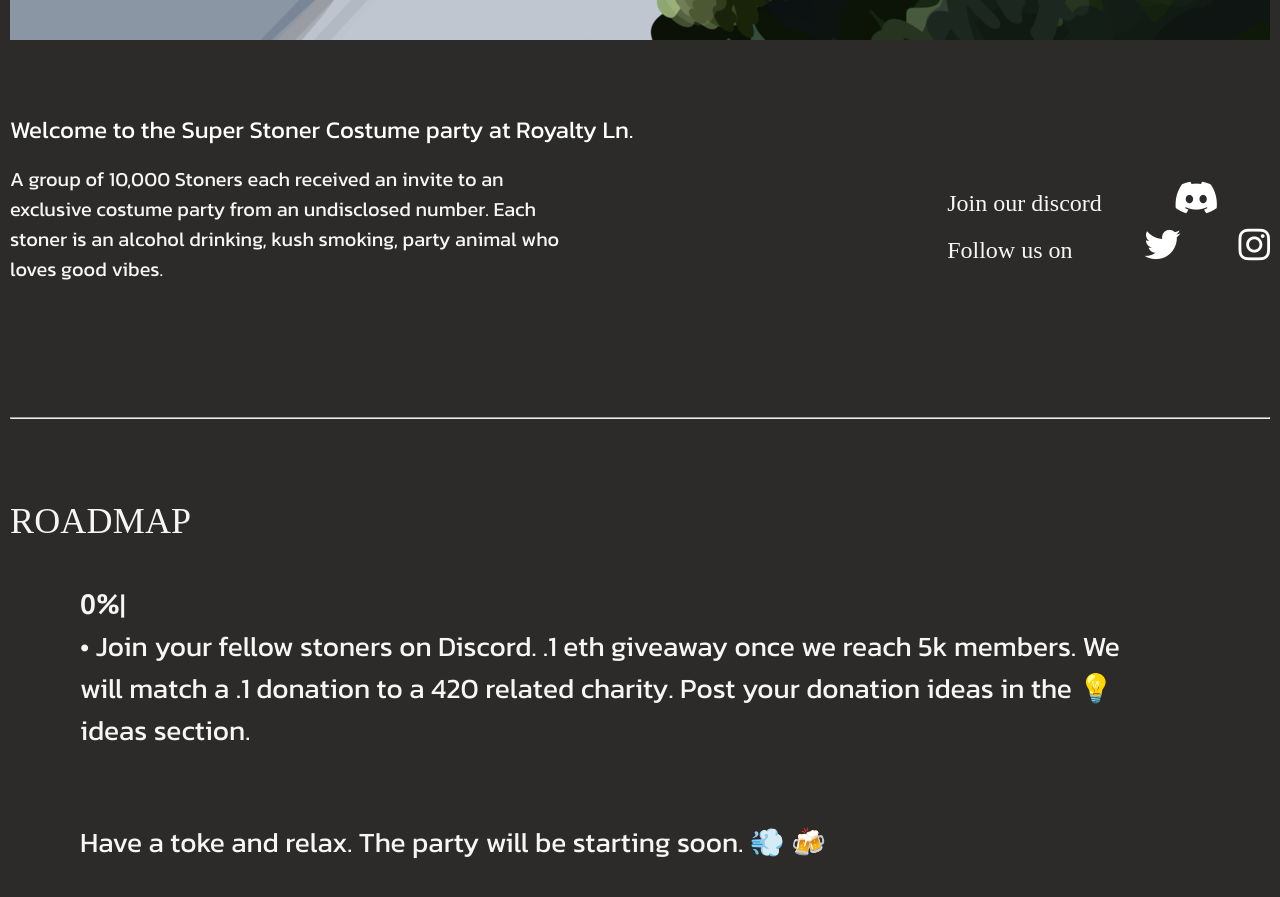
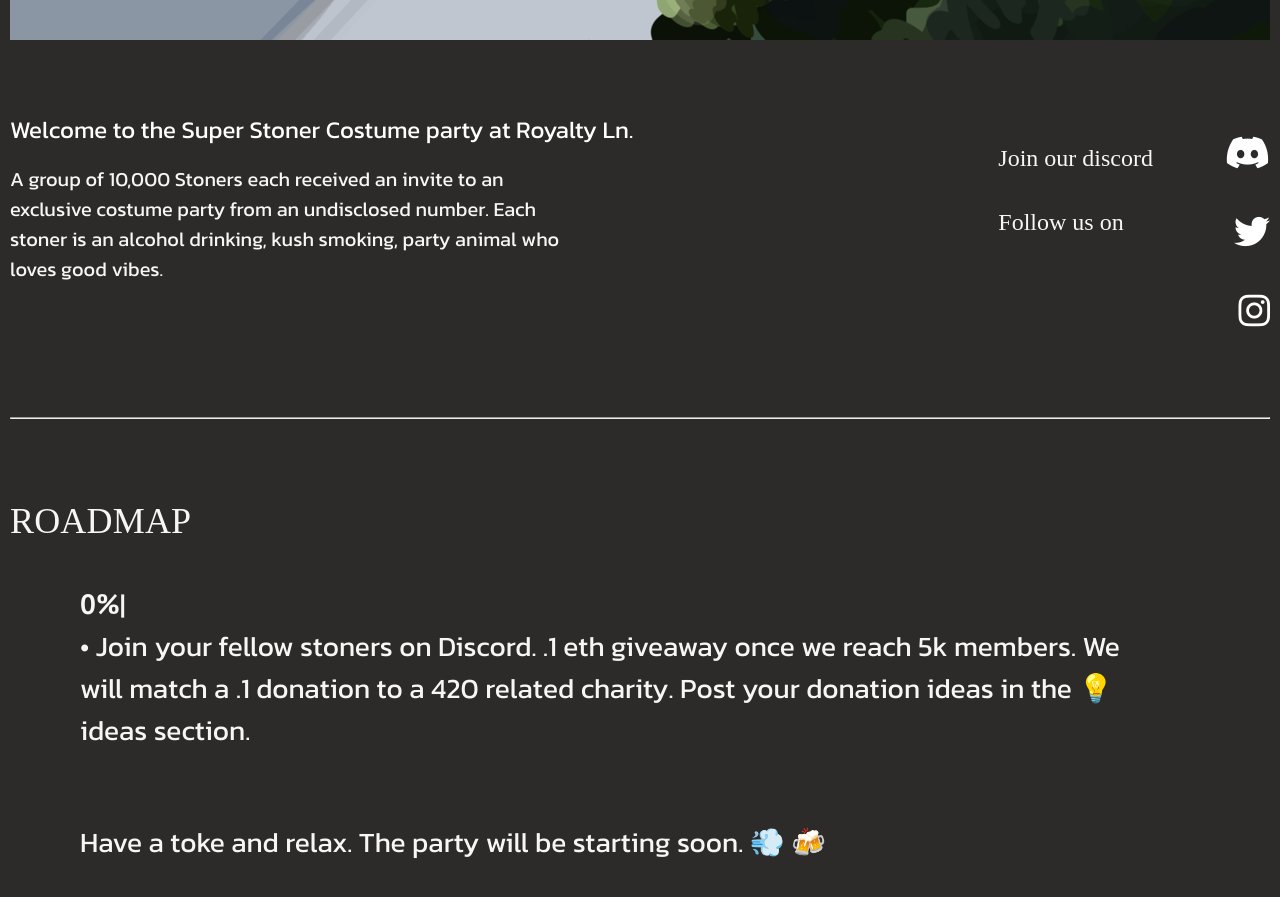
Before and after one commit to mroloff2019/Stoner, a React (Create React App) app: page / in a window 1280 px wide. Shown: the part 940-1837 px from the top of the page. Built offline with nearby package versions, Linux system fonts and the light colour scheme; a web font is replaced by a local one.

Commit message:
fix social buttons

```diff
--- a/src/components/welcomeMessage/WelcomeMessage.js
+++ b/src/components/welcomeMessage/WelcomeMessage.js
@@ -22,7 +22,7 @@ const WelcomeMessage = props => {
         </div>
         <div className="welcomeRightSide">
           <div className="socialContainer">
-        <div>
+            <div style={{ marginBottom: '32px', marginTop: '-45px' }}>
               <span className="joinSocial">Join our discord</span>
               <a
                 className="socialIcon"
@@ -34,9 +34,9 @@ const WelcomeMessage = props => {
                 <i className="fab fa-discord"></i>
               </a>
             </div>
+            <div style={{ display: 'flex', justifyContent: 'space-between', marginBottom: '32px' }}>
               <span className="joinSocial">Follow us on</span>
               <a
-            style={{ marginRight: '58px'}}
                 className="socialIcon"
                 href="https://twitter.com/SSCostumeParty"
                 target="_blank"
@@ -45,6 +45,8 @@ const WelcomeMessage = props => {
               >
                 <i className="fab fa-twitter"></i>
               </a>
+            </div>
+            <div style={{ display: 'flex', justifyContent: 'flex-end' }}>
               <Link
                 className="socialIcon"
                 to="https://www.instagram.com/superstonercostumeparty/"
@@ -56,6 +58,7 @@ const WelcomeMessage = props => {
             </div>
           </div>
         </div>
+      </div>
       <hr className="welcomeContainer" style={{ marginBottom: '80px' }} />
     </>
   )
```
Lines whose indentation alone changed are shown as unchanged.
